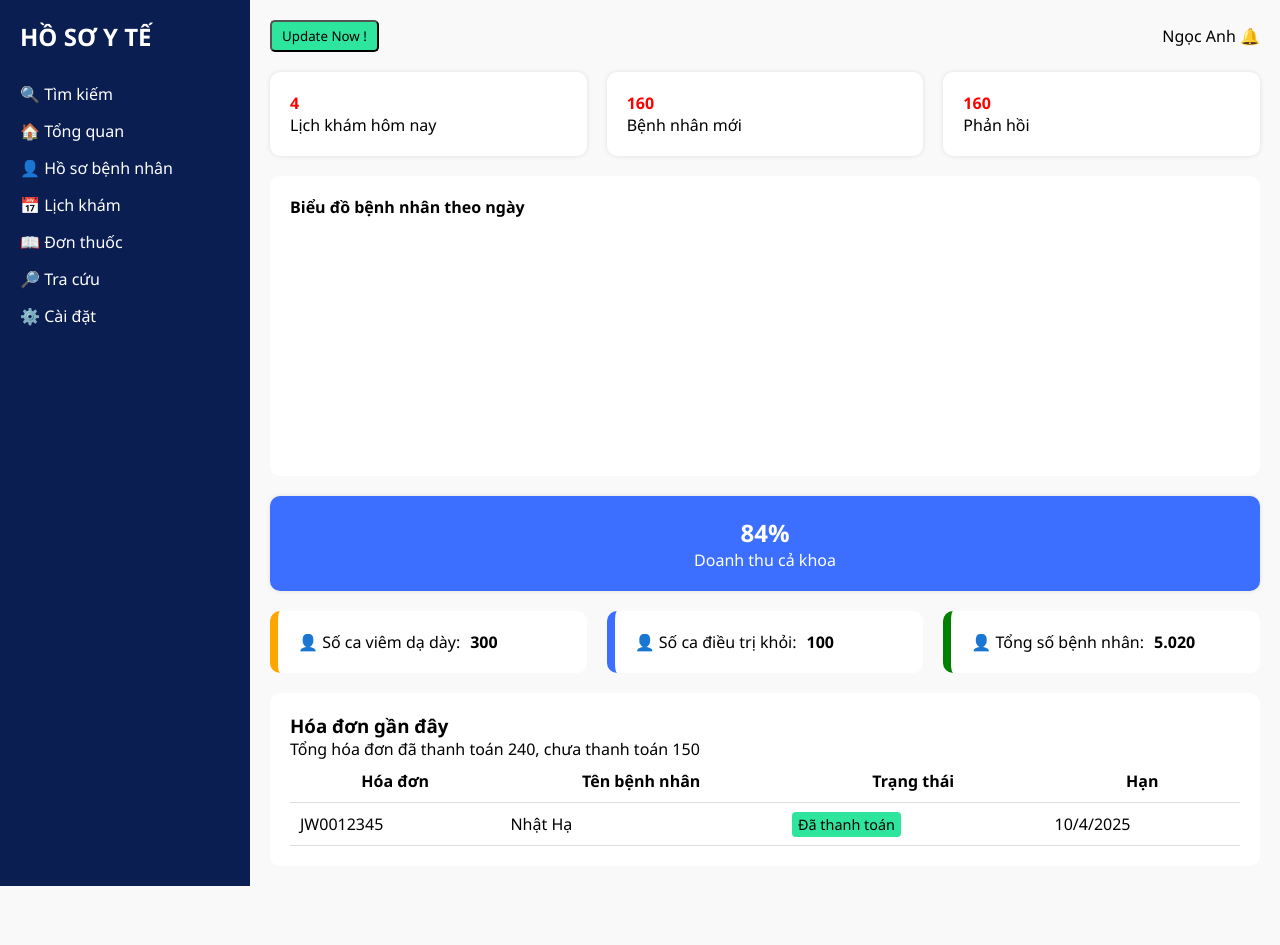
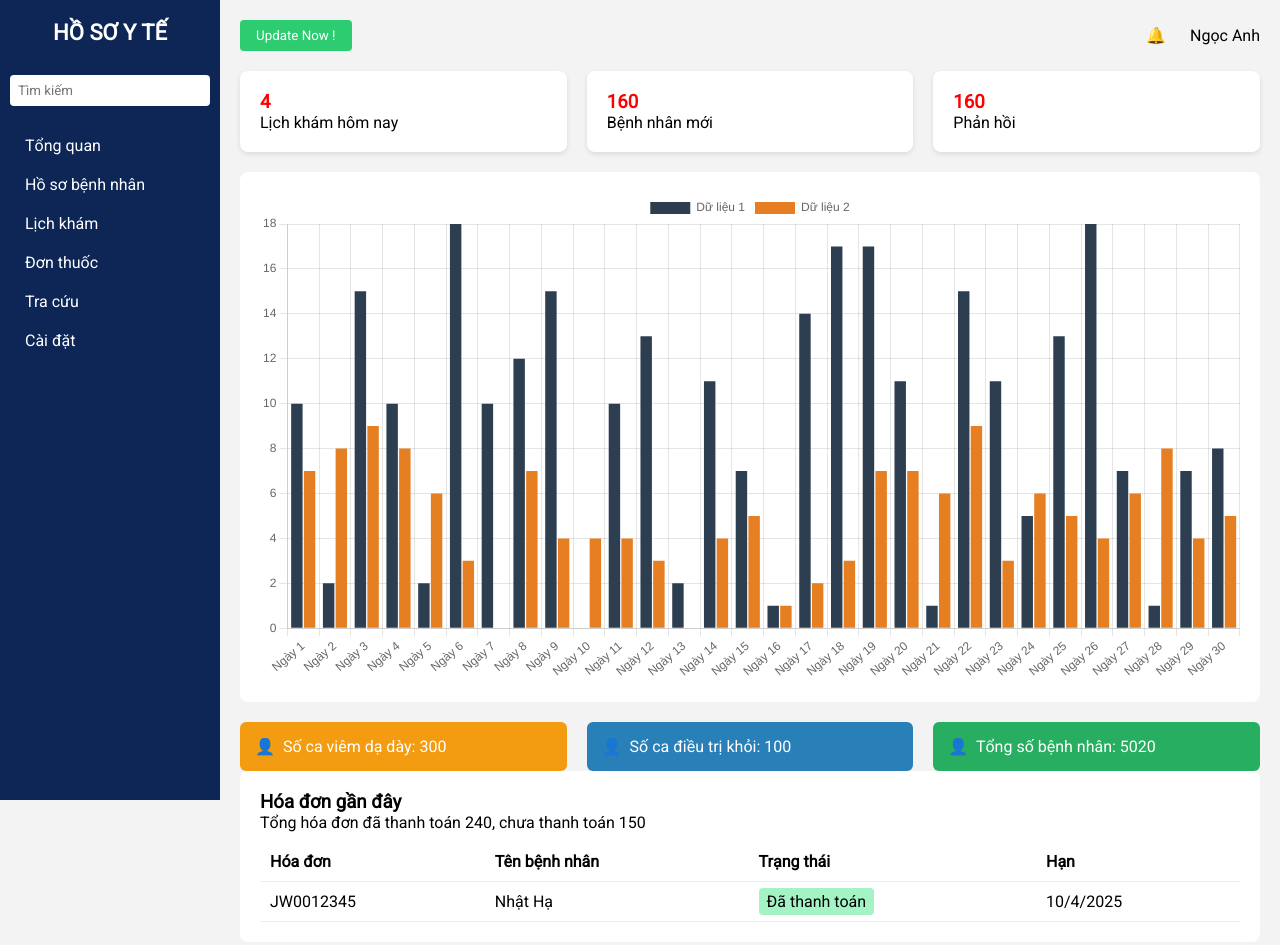
Before and after one commit to tranhongminh055/CMU-CS-432-NHOM-NHU, a plain HTML site: page index.html in a window 1280 px wide. Before the commit the page ends 886 px from the top, so only its background shows below. Drawn offline with nearby package versions, Linux system fonts and the light colour scheme.

Commit message:
index.html

```diff
--- a/index.html
+++ b/index.html
@@ -1,178 +1,165 @@
 <!DOCTYPE html>
 <html lang="vi">
 <head>
-  <meta charset="UTF-8" />
-  <meta name="viewport" content="width=device-width, initial-scale=1.0"/>
-  <title>Hồ sơ y tế</title>
+  <meta charset="UTF-8">
+  <title>Hồ Sơ Y Tế</title>
+  <link href="https://fonts.googleapis.com/css2?family=Roboto&display=swap" rel="stylesheet">
+  <script src="https://cdn.jsdelivr.net/npm/chart.js"></script>
   <style>
     * {
-      margin: 0; padding: 0; box-sizing: border-box;
-      font-family: 'Segoe UI', sans-serif;
+      margin: 0; padding: 0; box-sizing: border-box; font-family: 'Roboto', sans-serif;
     }
     body {
-      display: flex;
-      background-color: #f9f9f9;
+      display: flex; min-height: 100vh; background: #f3f3f3;
     }
     .sidebar {
-      width: 250px;
-      background-color: #0a1e52;
-      color: white;
-      padding: 20px;
-      min-height: 100vh;
+      width: 220px; background: #0d2656; color: white; padding: 20px 10px; position: fixed; height: 100%;
     }
-    .sidebar h2 {
-      margin-bottom: 30px;
+    .sidebar h2 { text-align: center; font-size: 22px; margin-bottom: 30px; }
+    .sidebar input {
+      width: 100%; padding: 8px; border-radius: 4px; border: none; margin-bottom: 20px;
     }
-    .menu-item {
-      margin: 15px 0;
-      display: flex;
-      align-items: center;
-      gap: 10px;
-      cursor: pointer;
+    .sidebar nav a {
+      display: flex; align-items: center; padding: 10px 15px; color: white; text-decoration: none;
     }
-    .content {
-      flex: 1;
-      padding: 20px;
+    .sidebar nav a:hover {
+      background: #1c3879; border-radius: 6px;
     }
-    .top-bar {
-      display: flex;
-      justify-content: space-between;
-      align-items: center;
-      margin-bottom: 20px;
+    .main {
+      margin-left: 220px; flex: 1; padding: 20px;
     }
-    .top-bar .update-btn {
-      background-color: #2ee59d;
-      color: #000;
-      padding: 5px 10px;
-      border-radius: 5px;
+    .header {
+      display: flex; justify-content: space-between; align-items: center;
+    }
+    .header-left button {
+      background: #2ecc71; color: white; padding: 8px 16px; border: none; border-radius: 4px;
     }
     .cards {
-      display: flex;
-      gap: 20px;
-      margin-bottom: 20px;
+      display: flex; gap: 20px; margin-top: 20px;
     }
     .card {
-      background: white;
-      padding: 20px;
-      border-radius: 10px;
-      box-shadow: 0 0 5px rgba(0,0,0,0.1);
+      background: white; padding: 20px; border-radius: 8px; box-shadow: 0 2px 5px rgba(0,0,0,0.1);
       flex: 1;
     }
-    .highlight {
-      color: red;
-      font-weight: bold;
-    }
-    .chart {
-      background: white;
-      padding: 20px;
-      height: 300px;
-      margin-bottom: 20px;
-      border-radius: 10px;
+    .chart-box {
+      background: white; margin: 20px 0; padding: 20px; border-radius: 8px;
     }
     .stats {
-      display: flex;
-      gap: 20px;
+      display: flex; gap: 20px; margin-bottom: 20px;
     }
-    .stat-box {
-      flex: 1;
-      background: white;
-      padding: 20px;
-      border-radius: 10px;
-      display: flex;
-      align-items: center;
-      gap: 10px;
+    .stat {
+      flex: 1; display: flex; align-items: center; padding: 15px; border-radius: 6px; color: white;
     }
-    .stat-box.orange { border-left: 8px solid orange; }
-    .stat-box.blue { border-left: 8px solid #3c6fff; }
-    .stat-box.green { border-left: 8px solid green; }
-
+    .stat.orange { background: #f39c12; }
+    .stat.blue { background: #2980b9; }
+    .stat.green { background: #27ae60; }
     .invoices {
-      background: white;
-      padding: 20px;
-      border-radius: 10px;
-      margin-top: 20px;
+      background: white; padding: 20px; border-radius: 8px;
     }
-    .invoice-table {
-      width: 100%;
-      border-collapse: collapse;
+    table { width: 100%; border-collapse: collapse; margin-top: 10px; }
+    th, td {
+      padding: 10px; text-align: left; border-bottom: 1px solid #eee;
     }
-    .invoice-table th, .invoice-table td {
-      padding: 10px;
-      border-bottom: 1px solid #ddd;
-    }
-    .paid {
-      background-color: #2ee59d;
-      color: #000;
-      padding: 3px 6px;
-      border-radius: 4px;
-      font-size: 0.9em;
-    }
+    .paid { background: #a3f3c4; padding: 4px 8px; border-radius: 4px; }
   </style>
 </head>
 <body>
   <div class="sidebar">
     <h2>HỒ SƠ Y TẾ</h2>
-    <div class="menu-item">🔍 Tìm kiếm</div>
-    <div class="menu-item">🏠 Tổng quan</div>
-    <div class="menu-item">👤 Hồ sơ bệnh nhân</div>
-    <div class="menu-item">📅 Lịch khám</div>
-    <div class="menu-item">📖 Đơn thuốc</div>
-    <div class="menu-item">🔎 Tra cứu</div>
-    <div class="menu-item">⚙️ Cài đặt</div>
+    <input type="text" placeholder="Tìm kiếm">
+    <nav>
+      <a href="#">Tổng quan</a>
+      <a href="#">Hồ sơ bệnh nhân</a>
+      <a href="#">Lịch khám</a>
+      <a href="#">Đơn thuốc</a>
+      <a href="#">Tra cứu</a>
+      <a href="#">Cài đặt</a>
+    </nav>
   </div>
-  <div class="content">
-    <div class="top-bar">
-      <button class="update-btn">Update Now !</button>
-      <div>Ngọc Anh 🔔</div>
+
+  <div class="main">
+    <div class="header">
+      <div class="header-left">
+        <button>Update Now !</button>
+      </div>
+      <div class="header-right">
+        <span>🔔</span>
+        <span style="margin-left: 20px;">Ngọc Anh</span>
+      </div>
     </div>
 
     <div class="cards">
-      <div class="card"><span class="highlight">4</span><br/>Lịch khám hôm nay</div>
-      <div class="card"><span class="highlight">160</span><br/>Bệnh nhân mới</div>
-      <div class="card"><span class="highlight">160</span><br/>Phản hồi</div>
+      <div class="card">
+        <h3 style="color: red">4</h3>
+        <p>Lịch khám hôm nay</p>
+      </div>
+      <div class="card">
+        <h3 style="color: red">160</h3>
+        <p>Bệnh nhân mới</p>
+      </div>
+      <div class="card">
+        <h3 style="color: red">160</h3>
+        <p>Phản hồi</p>
+      </div>
     </div>
 
-    <div class="chart">
-      <strong>Biểu đồ bệnh nhân theo ngày</strong>
-      <!-- Chèn biểu đồ ở đây (có thể dùng Chart.js sau nếu cần) -->
+    <div class="chart-box">
+      <canvas id="chart"></canvas>
     </div>
 
     <div class="cards">
-      <div class="card" style="background-color:#3c6fff; color:white; text-align: center;">
-        <h2>84%</h2>
-        <p>Doanh thu cả khoa</p>
+      <div class="stat orange">
+        👤&nbsp; Số ca viêm dạ dày: 300
       </div>
+      <div class="stat blue">
+        👤&nbsp; Số ca điều trị khỏi: 100
       </div>
-
-    <div class="stats">
-      <div class="stat-box orange">
-        👤 Số ca viêm dạ dày: <strong>300</strong>
-      </div>
-      <div class="stat-box blue">
-        👤 Số ca điều trị khỏi: <strong>100</strong>
-      </div>
-      <div class="stat-box green">
-        👤 Tổng số bệnh nhân: <strong>5.020</strong>
+      <div class="stat green">
+        👤&nbsp; Tổng số bệnh nhân: 5020
       </div>
     </div>
 
     <div class="invoices">
       <h3>Hóa đơn gần đây</h3>
       <p>Tổng hóa đơn đã thanh toán 240, chưa thanh toán 150</p>
-      <table class="invoice-table">
-        <thead>
+      <table>
         <tr><th>Hóa đơn</th><th>Tên bệnh nhân</th><th>Trạng thái</th><th>Hạn</th></tr>
-        </thead>
-        <tbody>
         <tr>
           <td>JW0012345</td>
           <td>Nhật Hạ</td>
           <td><span class="paid">Đã thanh toán</span></td>
           <td>10/4/2025</td>
         </tr>
-        </tbody>
       </table>
     </div>
   </div>
+
+  <script>
+    const ctx = document.getElementById('chart').getContext('2d');
+    new Chart(ctx, {
+      type: 'bar',
+      data: {
+        labels: Array.from({length: 30}, (_, i) => `Ngày ${i+1}`),
+        datasets: [
+          {
+            label: 'Dữ liệu 1',
+            data: Array.from({length: 30}, () => Math.floor(Math.random() * 20)),
+            backgroundColor: '#2c3e50'
+          },
+          {
+            label: 'Dữ liệu 2',
+            data: Array.from({length: 30}, () => Math.floor(Math.random() * 10)),
+            backgroundColor: '#e67e22'
+          }
+        ]
+      },
+      options: {
+        responsive: true,
+        plugins: {
+          legend: { position: 'top' }
+        }
+      }
+    });
+  </script>
 </body>
 </html>
```
Lines whose indentation alone changed are shown as unchanged.
